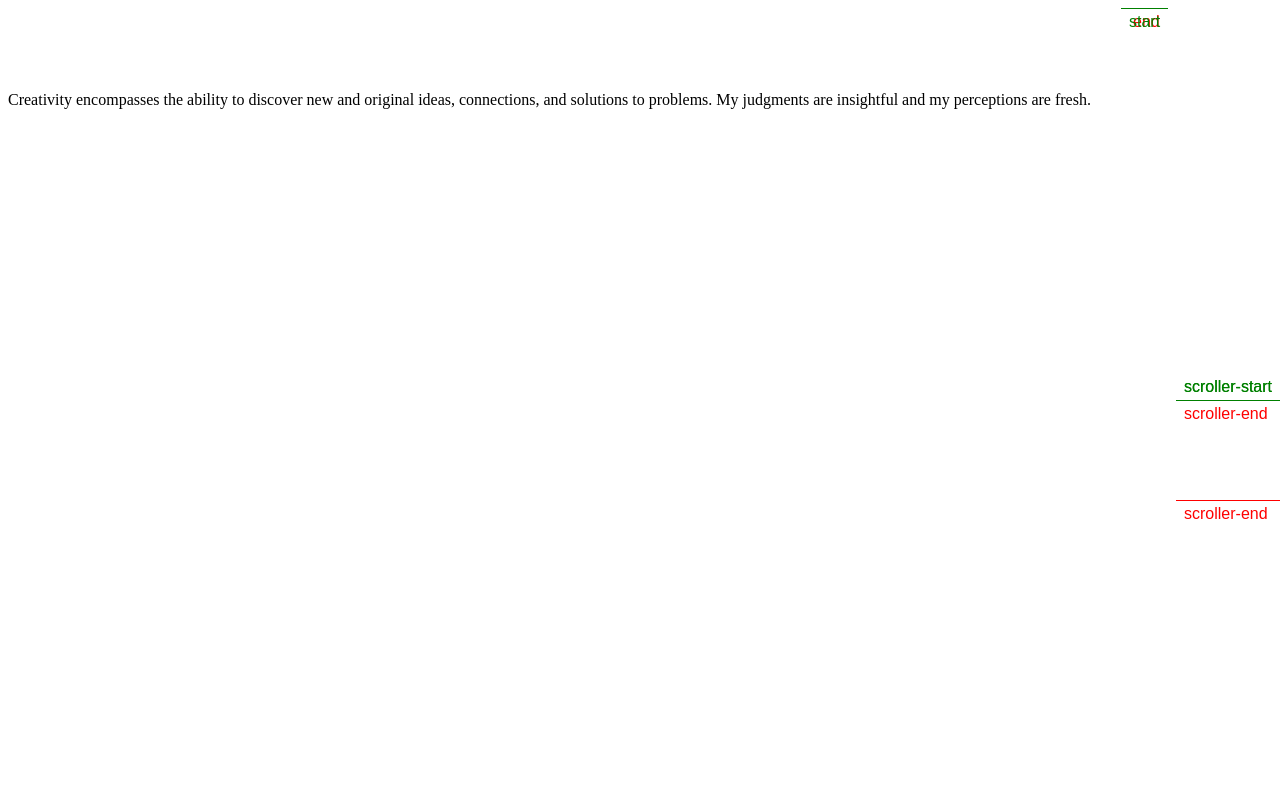
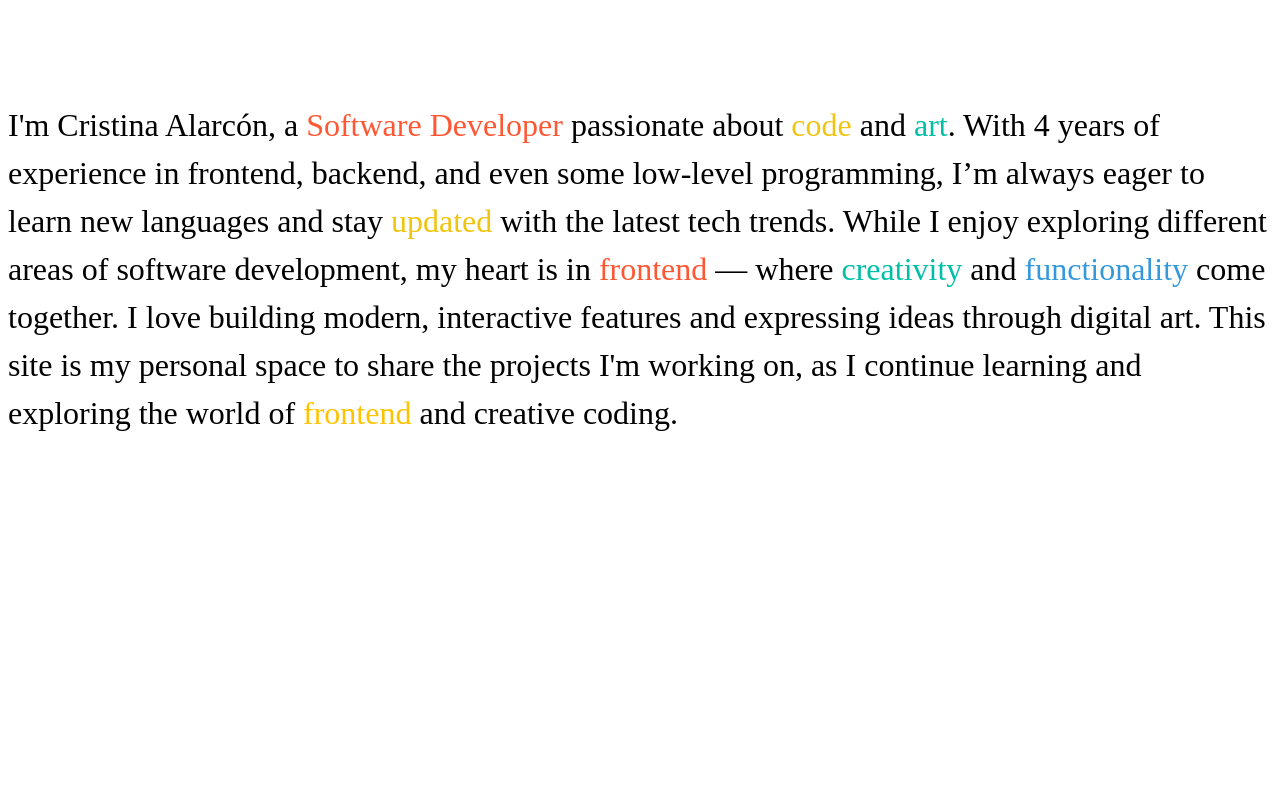
Before and after one commit to cristinaAlarcon98/myNewPortfolio, a Next.js app: page /WhoIAm in a window 1280 px wide. Shown: the top 800 px of the page. Built offline with nearby package versions, Linux system fonts and the light colour scheme.

Commit message:
feat: styling

```diff
--- /dev/null
+++ b/src/components/gsap/FadeInText.tsx
@@ -0,0 +1,56 @@
+import React, { useEffect, useRef, ReactNode } from "react";
+import { gsap } from "gsap";
+import { ScrollTrigger } from "gsap/ScrollTrigger";
+
+gsap.registerPlugin(ScrollTrigger);
+
+type Props = {
+  text: ReactNode; // Allow JSX content for colored words
+};
+
+const FadeInText: React.FC<Props> = ({ text }) => {
+  const textRef = useRef<HTMLDivElement>(null);
+
+  useEffect(() => {
+    const ctx = gsap.context(() => {
+      gsap.fromTo(
+        textRef.current,
+        { opacity: 0, y: 50 },
+        {
+          opacity: 1,
+          y: 0,
+          duration: 1.5,
+          scrollTrigger: {
+            trigger: textRef.current,
+            start: "top 80%",
+            end: "top 50%",
+            scrub: 1,
+          },
+        }
+      );
+    });
+
+    return () => ctx.revert();
+  }, []);
+
+  return (
+    <div
+      ref={textRef}
+      className="text-white text-center md:text-left text-xl md:text-3xl leading-relaxed md:leading-loose space-y-6"
+    >
+      <h1
+        style={{
+          fontWeight: 500,
+          marginBottom: "6rem",
+          fontSize: "2rem",
+          lineHeight: "3rem",
+        }}
+        className="text-white text-center text-3xl"
+      >
+        {text}
+      </h1>
+    </div>
+  );
+};
+
+export default FadeInText;
--- a/src/components/gsap/HorizontalScroll.tsx
+++ b/src/components/gsap/HorizontalScroll.tsx
@@ -29,7 +29,7 @@ function HorizontalScroll() {
         end: "+=1500",
         scrub: 1,
         pin: true,
-        markers: true,
+        //markers: true,
       },
     });
   });
--- a/src/components/gsap/TypeWriterText.tsx
+++ b/src/components/gsap/TypeWriterText.tsx
@@ -7,30 +7,31 @@ gsap.registerPlugin(TextPlugin, ScrollTrigger);
 
 type Props = {
   words: string[];
+  speed: number;
+  limits: { start: number; end: number }; // Refactored limits to an object
 };
 
-const TypeWriterText: React.FC<Props> = ({ words }) => {
+const TypeWriterText: React.FC<Props> = ({ words, speed, limits }) => {
   const animatedTextRef = useRef<HTMLDivElement>(null);
   const cursorRef = useRef<HTMLDivElement>(null);
   const typewriterRef = useRef<HTMLDivElement>(null); // Added ref for scroll-trigger animation
 
   useEffect(() => {
     // Cursor animation
-    /*     console.log()
     gsap.to(cursorRef.current, {
       opacity: 0,
       repeat: -1,
       yoyo: true,
-      duration: 0.5,
+      duration: 0.4, // Faster cursor blink
       ease: "power2.inOut",
-    }); */
+    });
 
     // Text animation
-    const tlMaster = gsap.timeline({ repeat: -1 });
+    const tlMaster = gsap.timeline({ repeat: -1, repeatDelay: 0.5 }); // Added delay between repeats
 
     words.forEach((word) => {
-      const tlText = gsap.timeline({ repeat: 1, yoyo: true, repeatDelay: 1 });
-      tlText.to(animatedTextRef.current, { duration: 1, text: word });
+      const tlText = gsap.timeline({ repeat: 1, yoyo: true, repeatDelay: 0.8 }); // Adjusted delay for smoother transitions
+      tlText.to(animatedTextRef.current, { duration: speed, text: word });
       tlMaster.add(tlText);
     });
 
@@ -40,10 +41,10 @@ const TypeWriterText: React.FC<Props> = ({ words }) => {
         opacity: 0,
         scrollTrigger: {
           trigger: typewriterRef.current,
-          start: "top top+=400",
-          end: "top top+=500", // Extend the range for a smoother disappearance
-          scrub: 1, // Ensure smooth scrubbing
-          markers: true, // Add markers to visualize the start and end points
+          start: `top top+=${limits.start}`, // Adjusted start point
+          end: `top top+=${limits.end}`, // Adjusted end point
+          scrub: 0.8, // Smoother scrubbing
+          markers: false, // Removed markers for cleaner UI
         },
       });
     });
@@ -52,7 +53,10 @@ const TypeWriterText: React.FC<Props> = ({ words }) => {
   }, []);
 
   return (
-    <div ref={typewriterRef} style={{ display: "flex", alignItems: "center" }}>
+    <div
+      ref={typewriterRef}
+      style={{ display: "flex", alignItems: "flex-start" }}
+    >
       <h2 ref={animatedTextRef} className="animated-text"></h2>
     </div>
   );
--- a/src/pages/WhoIAm.tsx
+++ b/src/pages/WhoIAm.tsx
@@ -11,6 +11,8 @@ gsap.registerPlugin(ScrollTrigger);
 // Internal imports
 import TypeWriterText from "../components/gsap/TypeWriterText";
 import BlobAnimation from "../components/others/BlobAnimation";
+import { Span } from "next/dist/trace";
+import FadeInText from "../components/gsap/FadeInText"; // Import the new component
 
 // Dynamically imported components
 const HorizontalScroll = dynamic(
@@ -20,6 +22,27 @@ const HorizontalScroll = dynamic(
 
 export function WhoIamPage() {
   const typewriterRef = useRef(null); // Define the ref
+
+  // Text content for FadeInText with additional colored words
+  const fadeInTextContent = (
+    <>
+      I'm Cristina Alarcón, a{" "}
+      <span style={{ color: "#FF5733" }}>Software Developer</span> passionate
+      about <span style={{ color: "#F1C40F" }}>code</span> and{" "}
+      <span style={{ color: "#00BFA6" }}>art</span>. With 4 years of experience
+      in frontend, backend, and even some low-level programming, I’m always
+      eager to learn new languages and stay{" "}
+      <span style={{ color: "#F1C40F" }}>updated</span> with the latest tech
+      trends. While I enjoy exploring different areas of software development,
+      my heart is in <span style={{ color: "#FF5733" }}>frontend</span> — where{" "}
+      <span style={{ color: "#00BFA6" }}>creativity</span> and{" "}
+      <span style={{ color: "#3498DB" }}>functionality</span> come together. I
+      love building modern, interactive features and expressing ideas through
+      digital art. This site is my personal space to share the projects I'm
+      working on, as I continue learning and exploring the world of{" "}
+      <span style={{ color: "#FFC300" }}>frontend</span> and creative coding.
+    </>
+  );
 
   return (
     <div className="pt-[100px] bg-[#000303] w-[100vw]">
@@ -33,32 +56,35 @@ export function WhoIamPage() {
               "HERE, TECH MEETS ART.",
               "ENJOY THE JOURNEY",
             ]}
+            speed={0.8} // Slightly faster typing speed
+            limits={{ start: 300, end: 450 }} // Adjusted scroll limits for smoother transitions
           />
         </div>
       </section>
 
-      <section className="bg-primary-foreground h-[100vh] w-full flex justify-center ">
-        <div className="flex flex-col md:flex-row justify-center w-10/12">
-          <p className="text-white text-center text-2xl">
-            Creativity encompasses the ability to discover new and{" "}
-            <span>original ideas</span>, connections, and solutions to problems.
-            My judgments are <span>insightful</span> and my perceptions are{" "}
-            <span>fresh</span>.
-          </p>
+      <section className="bg-primary-foreground h-[90vh] w-full flex justify-center">
+        {" "}
+        {/* Reduced height for better flow */}
+        <div className="flex flex-col md:flex-row justify-center w-9/12">
+          <FadeInText text={fadeInTextContent} />
         </div>
       </section>
 
       {/* Section 2: Creativity */}
-      <section className="bg-primary-foreground h-[100vh] w-full">
+      <section className="bg-primary-foreground h-[90vh] w-full">
+        {" "}
+        {/* Reduced height */}
         <div className="flex flex-col md:flex-row pl-[10%]">
           <div className="md:w-5/12 relative">
-            <div className="absolute bottom-11 left-[-12rem] z-5 w-[500px] h-[500px]">
+            <div className="absolute bottom-11 left-[-12rem] z-5 w-[450px] h-[450px]">
+              {" "}
+              {/* Reduced blob size */}
               <BlobAnimation fillColor="var(--secondary)" />
             </div>
             <img
               src="/images/volley.png"
               alt="Volleyball Image"
-              className="h-[500px] w-auto relative z-10"
+              className="h-[450px] w-auto relative z-10" // Adjusted image size
             />
           </div>
           <div className="w-full md:w-7/12 mt-5 md:mt-0 px-[10%] flex items-end">
@@ -73,22 +99,28 @@ export function WhoIamPage() {
       </section>
 
       {/* Section 3: Horizontal Scroll */}
-      <section className="bg-primary-foreground p-5 mb-[200px]">
+      <section className="bg-primary-foreground p-5 mb-[150px]">
+        {" "}
+        {/* Reduced bottom margin */}
         <HorizontalScroll />
       </section>
 
       {/* Section 4: Passion */}
-      <section className="bg-primary-foreground h-[80vh] p-5">
+      <section className="bg-primary-foreground h-[75vh] p-5">
+        {" "}
+        {/* Reduced height */}
         <div className="container mx-auto">
           <div className="flex flex-col md:flex-row pl-[10%]">
             <div className="w-full md:w-5/12 relative">
-              <div className="absolute bottom-11 left-[-12rem] z-5 w-[55vh] h-[55vh]">
+              <div className="absolute bottom-11 left-[-12rem] z-5 w-[50vh] h-[50vh]">
+                {" "}
+                {/* Reduced blob size */}
                 <BlobAnimation fillColor="#3f72b1" />
               </div>
               <img
                 src="/images/volley.png"
                 alt="Volleyball Image"
-                className="h-[60vh] w-auto relative z-10"
+                className="h-[55vh] w-auto relative z-10" // Adjusted image size
               />
             </div>
             <div className="w-full md:w-7/12 mt-5 md:mt-0 px-[10%] flex items-end">
```
